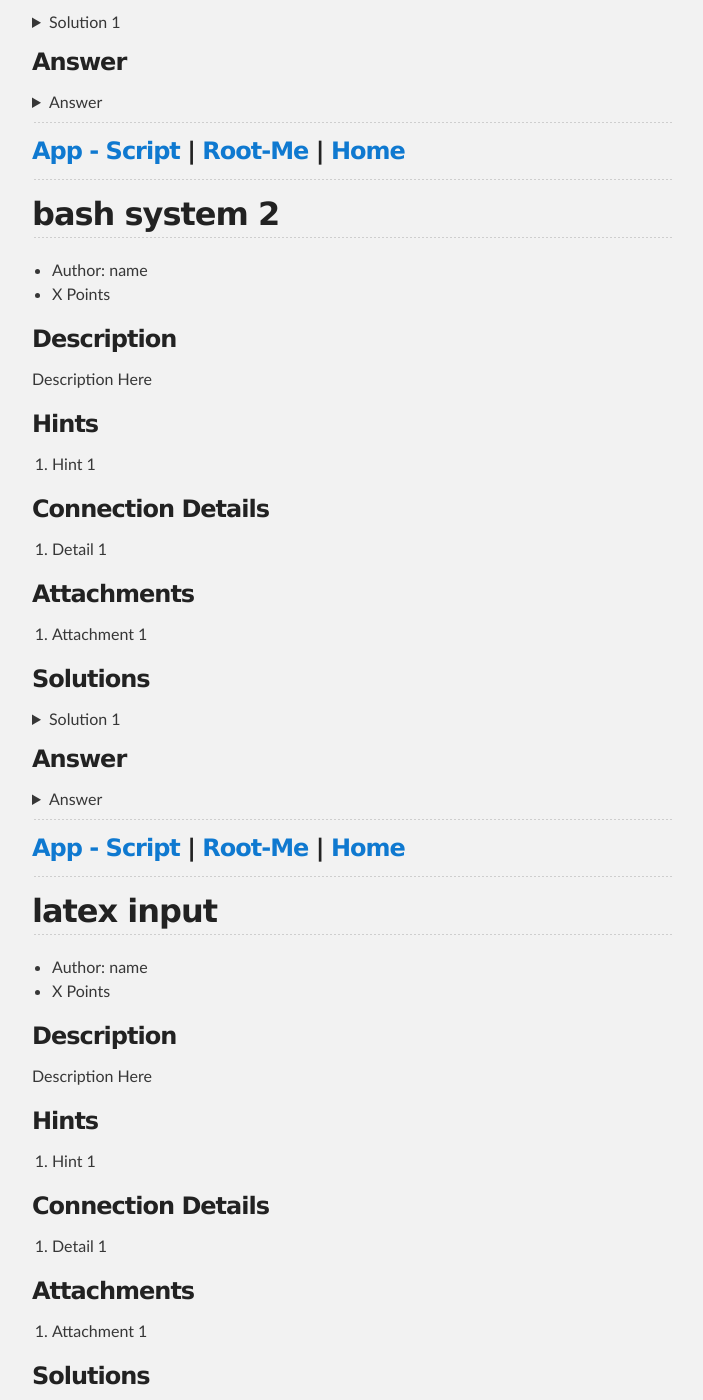
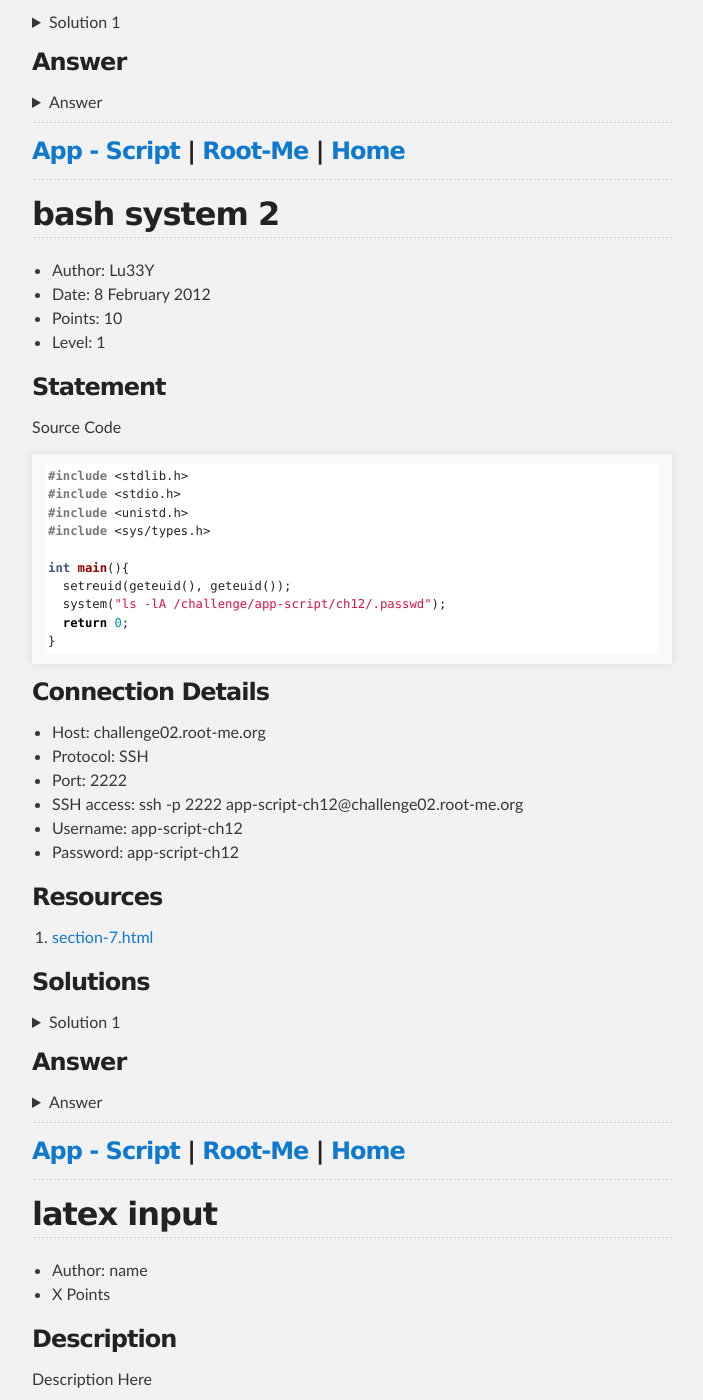
Before and after one commit to djm89uk/djm89uk.github.io, a Jekyll site: the page built from rootme_ascr.md, in a window 1280 px wide and 1400 px high, scrolled down 2830 px. Shown: the whole window, without its empty margins (288-991 px from the left). Built offline with Jekyll 4.4.1, drawn with Linux system fonts in a browser that asks for light colours; our own code applies the rules of GitHub Pages for plain Markdown files; some of the changed text lies outside the part shown.

Commit message:
Update rootme_ascr.md

```diff
--- a/rootme_ascr.md
+++ b/rootme_ascr.md
@@ -210,24 +210,40 @@ b3_c4r3ful_w1th_sud0
 
 ## bash system 2
 
-- Author: name
-- X Points
+- Author: Lu33Y
+- Date: 8 February 2012
+- Points: 10
+- Level: 1
 
-### Description
+### Statement
 
-Description Here
+Source Code
 
-### Hints
+~~~c
+#include <stdlib.h>
+#include <stdio.h>
+#include <unistd.h>
+#include <sys/types.h>
 
-1. Hint 1
+int main(){
+  setreuid(geteuid(), geteuid());
+  system("ls -lA /challenge/app-script/ch12/.passwd");
+  return 0;
+}
+~~~
 
 ### Connection Details
 
-1. Detail 1
+- Host: challenge02.root-me.org
+- Protocol: SSH
+- Port: 2222
+- SSH access: ssh -p 2222 app-script-ch12@challenge02.root-me.org
+- Username: app-script-ch12
+- Password: app-script-ch12
 
-### Attachments
+### Resources
 
-1. Attachment 1
+1. [section-7.html](http://www.faqs.org/faqs/unix-faq/faq/part4/section-7.html)
 
 ### Solutions
 
```
Also changed, not shown: other parts of rootme_ascr.md (+4 -4 lines).
